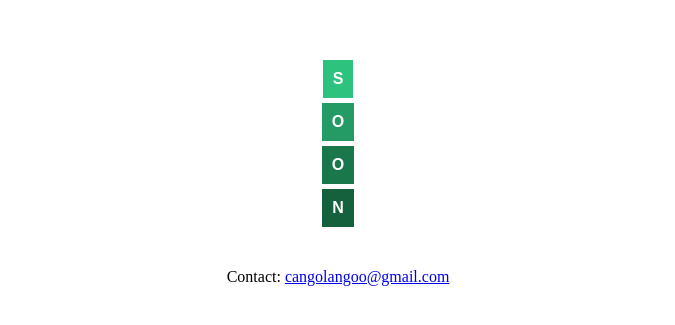
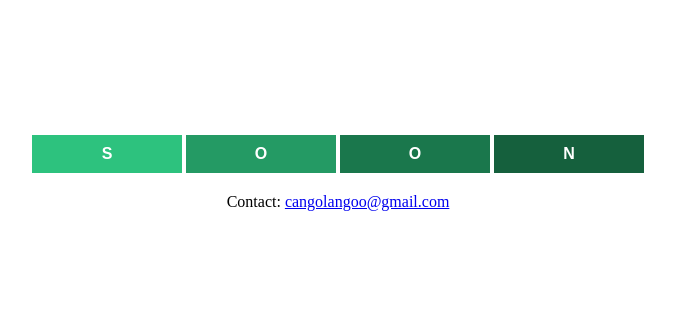
Before and after one commit to Cangerous/domain-host, a plain HTML site: page index.html in a window 1280 px wide. Shown: the part 219-544 px from the top of the page, without its empty margins (302-977 px from the left). Drawn offline with Linux system fonts and the light colour scheme.

Commit message:
Update styles.css

```diff
--- a/styles.css
+++ b/styles.css
@@ -8,18 +8,18 @@ body {
 }
 
 .container {
-    display: flex;
-    flex-direction: column; /* Anpassung: Container-Inhalte vertikal anordnen */
-    align-items: center; /* Anpassung: Zentrieren der Elemente horizontal */
+    /* display: flex; */ /* Entferne diese Eigenschaft */
+    /* flex-direction: column; */ /* Entferne diese Eigenschaft */
+    /* align-items: center; */ /* Entferne diese Eigenschaft */
     gap: 5px;
 }
 
 .bar {
-    display: flex;
+    display: inline-flex; /* Ändere von "flex" zu "inline-flex" */
     justify-content: center;
     align-items: center;
-    /* width: 130px; */
-    /* height: 350px; */
+    width: 130px;
+    /* height: 350px; */ /* Entferne diese Eigenschaft */
     color: #ffffff;
     font-size: 1em;
     font-weight: bold;
```
